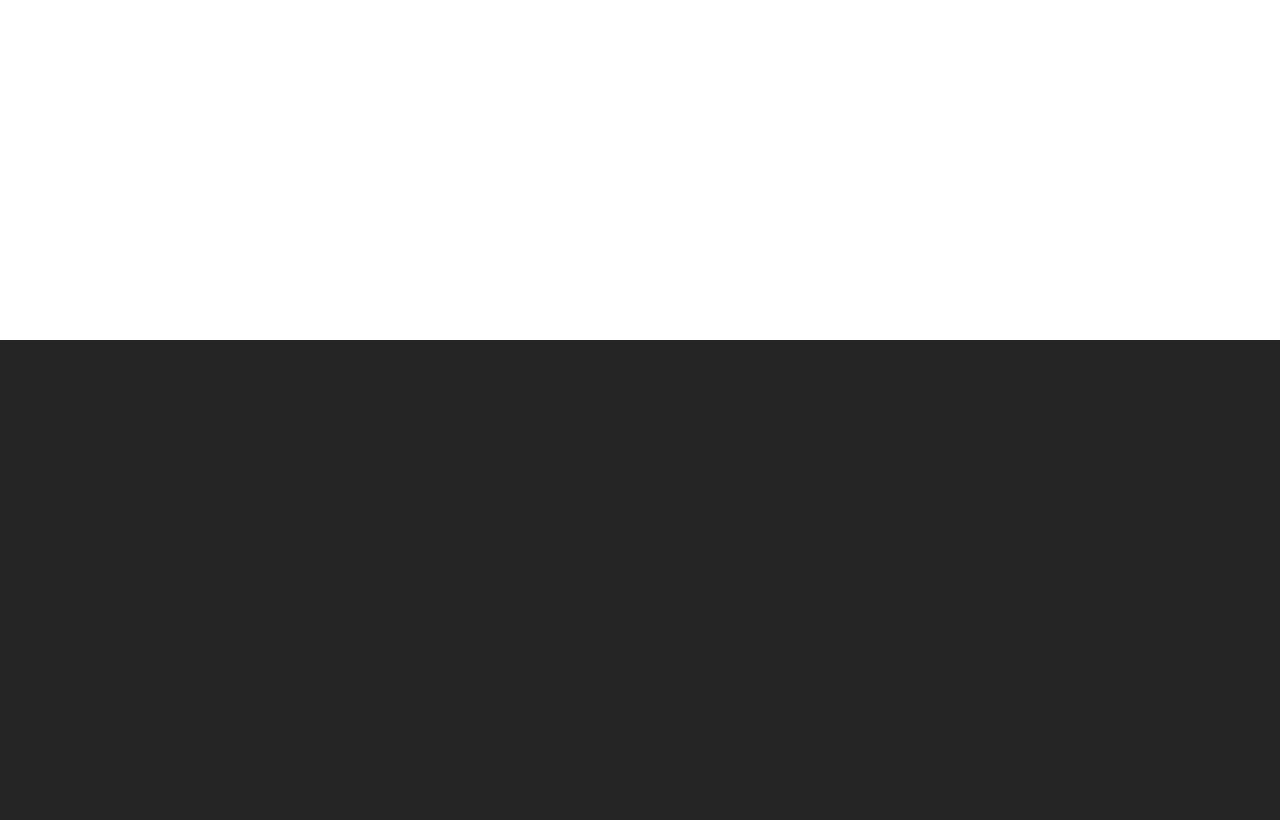
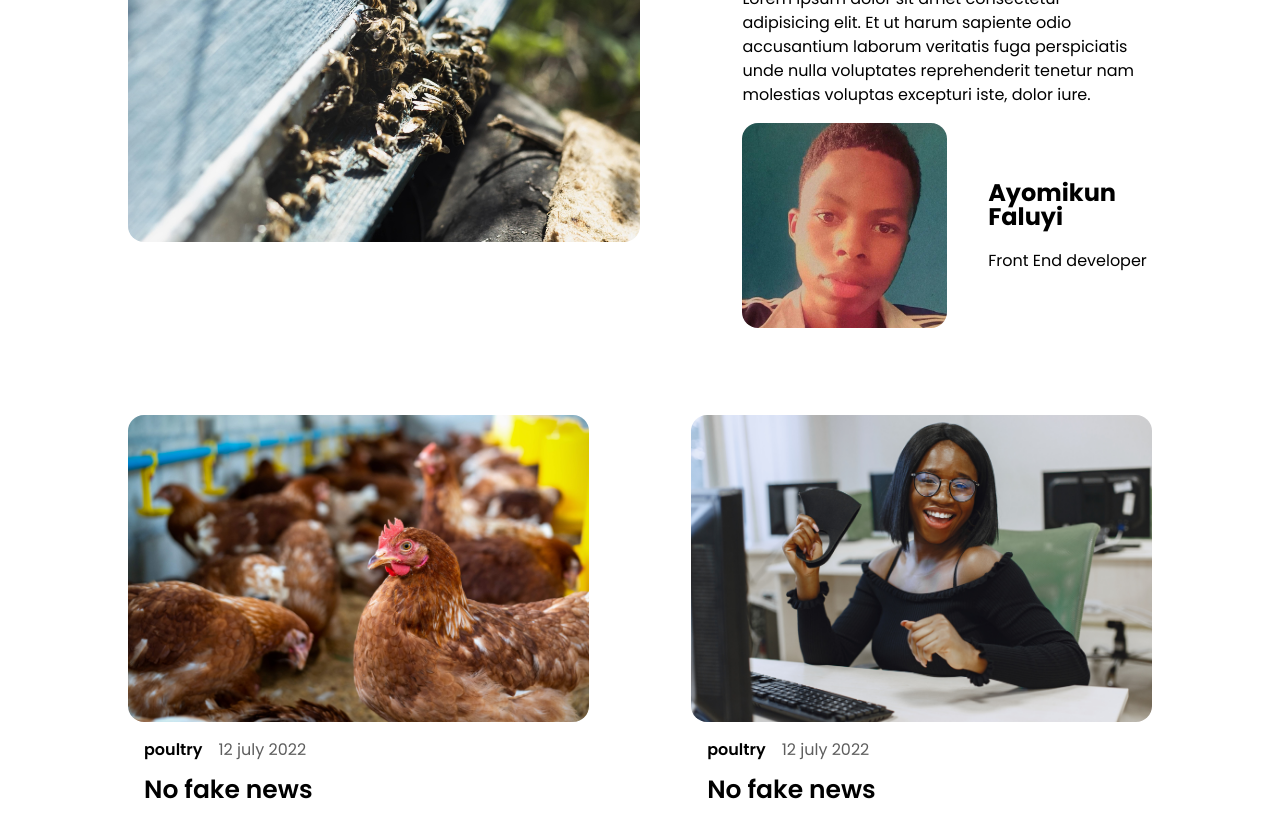
Before and after one commit to dcoder-x/vergiland, a React (Vite) app: page /blog in a window 1280 px wide. Shown: the part 460-1280 px from the top of the page. Before the commit the page ends 800 px from the top, so only its background shows below. Built offline with nearby package versions, Linux system fonts and the light colour scheme.

Commit message:
optimized

```diff
--- a/src/App.jsx
+++ b/src/App.jsx
@@ -9,6 +9,7 @@ import Training from './pages/Training'
 import Contact from './pages/Contact'
 import Services from './pages/Services'
 import Booking from './component/Booking'
+import Blog from './pages/Blog'
 
 function App() {
   const [count, setCount] = useState(0)
@@ -23,6 +24,7 @@ function App() {
         <Route index path='/partnership' element={<Partnership/>} />
         <Route index path='/training' element={<Training/>} />
         <Route index path='/booking' element={<Booking/>} />
+        <Route index path='/blog' element={<Blog/>} />
       </Routes>
       <Footer/>
     </div>
--- a/src/assets/assets.js
+++ b/src/assets/assets.js
@@ -22,6 +22,7 @@ import farmer from "./images/farmer.jpg";
 import services from "./images/services.png";
 import address from "./images/address.png";
 import booking from "./images/booking.png";
+import author from "./images/author.webp";
 import harvest from "./icons/harvest.svg";
 import agriculture from "./icons/agriculture.svg";
 import tractor from "./icons/tractor.svg";
@@ -50,6 +51,7 @@ export const partners = [
 ];
 export const images = {
   hero,
+  author,
   address,
   Logo,
   Logo2,
--- /dev/null
+++ b/src/data/blog.js
@@ -0,0 +1,55 @@
+import { images } from "../assets/assets";
+
+export const blogData=[
+    {
+        title:'No fake news',
+        content:'',
+        img:images.poultry,
+        author:{
+            name:'Ayomikun Faluyi',
+            img:images.author,
+            position:'Front End Developer'
+        }
+    },
+    {
+        title:'No fake news',
+        content:'',
+        img:images.trainee,
+        author:{
+            name:'Ayomikun Faluyi',
+            img:images.author,
+            position:'Front End Developer'
+        }
+    },
+    {
+        title:'No fake news',
+        content:'',
+        img:images.insects,
+        author:{
+            name:'Ayomikun Faluyi',
+            img:images.author,
+            position:'Front End Developer'
+        }
+    },
+    {
+        title:'No fake news',
+        content:'',
+        img:images.intern,
+        author:{
+            name:'Ayomikun Faluyi',
+            img:images.author,
+            position:'Front End Developer'
+        }
+    },
+    {
+        title:'No fake news',
+        content:'',
+        img:images.poultry,
+        author:{
+            name:'Ayomikun Faluyi',
+            img:images.author,
+            position:'Front End Developer'
+        }
+    },
+
+]
--- a/src/data/navData.js
+++ b/src/data/navData.js
@@ -16,6 +16,10 @@ export const navData =[
         link:'/Training'
     },
     {
+        name:'Blog',
+        link:'/blog'
+    },
+    {
         name:'Contact',
         link:'/contact'
     },
--- a/src/index.css
+++ b/src/index.css
@@ -1,9 +1,11 @@
+@import url('https://fonts.googleapis.com/css2?family=Poppins:ital,wght@0,300;0,400;0,500;0,600;0,700;0,800;0,900;1,900&display=swap');
+
 :root {
   font-family: Inter, Avenir, Helvetica, Arial, sans-serif;
   font-size: 16px;
   line-height: 24px;
   font-weight: 400;
-
+  font-family: 'Poppins', sans-serif;
   color-scheme: light dark;
   color: rgba(0, 0, 0, 0.87);
   background-color: #ffffff;
--- /dev/null
+++ b/src/pages/Blog.jsx
@@ -0,0 +1,72 @@
+import React from "react";
+import { images } from "../assets/assets";
+import { blogData } from "../data/blog";
+import "../styles/blog.css";
+
+const Blog = () => {
+  return (
+    <main id="blog">
+      <h1 style={{ fontSize: 50, fontWeight: "900" }}>Blog</h1>
+      <section className="blog-header">
+        <img src={images.insects} alt="" />
+
+        <div className="text">
+          <div className="meta">
+            <div className="category">Insects</div>
+            <div className="date">12 july 2022</div>
+          </div>
+          <div className="title">
+            <h1>Insects on Rampage</h1>
+          </div>
+          <div className="desc">
+            <p>
+              Lorem ipsum dolor sit amet consectetur adipisicing elit. Et ut
+              harum sapiente odio accusantium laborum veritatis fuga
+              perspiciatis unde nulla voluptates reprehenderit tenetur nam
+              molestias voluptas excepturi iste, dolor iure.
+            </p>
+          </div>
+          <div className="author">
+            <img src={images.author} alt="" />
+            <div className="text">
+              <h2 className="name">Ayomikun Faluyi</h2>
+              <p>Front End developer</p>
+            </div>
+          </div>
+        </div>
+      </section>
+      <section className="blog-content">
+        {blogData.map((blog) => {
+          return (
+            <div className="blog-post">
+              <img src={blog.img} alt="" />
+              <div className="text">
+                <div className="meta">
+                  <div className="category">poultry</div>
+                  <div className="date">12 july 2022</div>
+                </div>
+                <div className="title">{blog.title}</div>
+                <div className="post">
+                  {blog.content ||
+                    `Lorem ipsum dolor sit amet consectetur, adipisicing elit.
+                                        Inventore temporibus nisi minima praesentium eligendi rerum
+                                        quis suscipit esse voluptatibus quibusdam omnis a, veritatis enim,
+                                        numquam quaerat dignissimos quam similique. Reprehenderit.`}
+                </div>
+                <div className="author">
+                  <img src={blog.author.img} alt="" />
+                  <div className="text">
+                    <h2 className="name">{blog.author.name}</h2>
+                    <p>{blog.author.position}</p>
+                  </div>
+                </div>
+              </div>
+            </div>
+          );
+        })}
+      </section>
+    </main>
+  );
+};
+
+export default Blog;
--- a/src/pages/Home.jsx
+++ b/src/pages/Home.jsx
@@ -124,9 +124,9 @@ const Home = () => {
                         MISSION
                     </h1>
                     <p className="desc">
-                        Lorem Ipsum is simply dummy text of the printing
-                        and typesetting industry. Lorem Ipsum has been the
-                        industry's standard dummy
+                    The Mission is to contribute immensely to food security
+                    and nutrition through Agricultural Real Estate of
+                    modern technologies and methodologies.
                     </p>
                 </li>
                 <li className="vision">
@@ -134,9 +134,9 @@ const Home = () => {
                         VISION
                     </h1>
                     <p className="desc">
-                        Lorem Ipsum is simply dummy text of the printing
-                        and typesetting industry. Lorem Ipsum has been the
-                        industry's standard dummy
+                    The Vision is to make profiting from agriculture easier and
+                    more consistent for all and sundry without limitation by
+                    boundaries, time, space, skill, social or financial status.
                     </p>
                 </li>
         </section>
--- a/src/pages/Services.jsx
+++ b/src/pages/Services.jsx
@@ -14,7 +14,7 @@ const Services = () => {
       />
       <section className="overview">
         <h1>
-            Vedgiland Overview
+            Vedgiland Farming design System
         </h1>
         <p>
             Vedgiland will engage in the production of fruit and leafy vegetables, poultry and
--- /dev/null
+++ b/src/styles/blog.css
@@ -0,0 +1,117 @@
+#blog{
+    margin-top: 6rem;
+}
+#blog .blog-header{
+    width: 80%;
+    min-height: 70vh;
+    display: flex;
+    align-items: center;
+    justify-content: space-between;
+    margin: 2rem 0;
+}
+#blog .blog-header img{
+    width: 50%;
+    border-radius: 1rem;
+}
+#blog .blog-header .text{
+    width: 40%;
+}
+#blog .blog-header .text .title{
+    font-weight: 700;
+    line-height: 1;
+
+    font-size: 30px;
+    width: 90%;
+}
+#blog .blog-header .text desc{
+    color: rgb(94, 94, 94);
+    width: 90%;
+}
+#blog .blog-content{
+    width: 80%;
+    display: flex;
+    flex-wrap: wrap;
+    align-items: center;
+    justify-content: space-between;
+}
+#blog .blog-post{
+    width: 45%;
+    display: flex;
+    flex-direction: column;
+    margin: 2rem 0;
+}
+#blog .blog-post img{
+    width: 100%;
+    border-radius: 1rem;
+}
+#blog .blog-post .text{
+    width: 90%;
+    margin: 1rem;
+}
+#blog .blog-post .meta,#blog .blog-header .meta{
+    display:flex ;
+    align-items: center;
+    width: 60%;
+    /* justify-content: space-between; */
+}
+#blog .blog-post .meta .category, .blog-header .meta .category{
+    font-weight: 600;
+    margin-right: 1rem;
+}
+#blog .blog-post .meta .date, .blog-header.meta .date{
+    color: rgb(94, 94, 94);
+}
+#blog .blog-post .text .title{
+    font-weight: 600;
+    font-size: 25px;
+    margin: 1rem 0;
+}
+#blog .blog-post .text .post{
+    color: rgb(94, 94, 94);
+    margin: 1rem 0;
+}
+#blog .blog-post .text .author, .blog-header .text .author{
+    display:flex ;
+    align-items: center;
+    width: 100%;
+    justify-content: space-between;
+    margin: 1rem 0;
+}
+#blog .blog-post .text .author img, .blog-header .text .author img{
+    width: 20%;
+    border-radius: 50%;
+    margin-right: 1rem;
+}
+#blog .blog-post .text .author .text .name{
+    font-weight: 600;
+    font-size: 20px;
+}
+#blog .blog-post .text .author .text .position{
+    color: rgb(94, 94, 94);
+
+}
+@media screen and (max-width:800px) {
+    #blog .blog-header{
+        flex-direction: column;
+        width: 100%;
+    }
+    #blog .blog-header img{
+        width: 90%;
+    }
+    #blog .blog-header .text{
+        width: 90%;
+    }
+    #blog .blog-content{
+        flex-direction: column;
+        width: 100%;
+    }
+    #blog .blog-post{
+        width: 90%;
+    }
+    #blog .blog-post .text .author {
+        width: 100%;
+    }
+    #blog .blog-header .text .author img{
+        width: 30%;
+    }
+}
--- a/src/styles/home.css
+++ b/src/styles/home.css
@@ -120,6 +120,9 @@ main {
   font-size: 20px;
   line-height: 31px;
   color: #000000;
+  width: 80%;
+}
+#home .purpose li{
   width: 80%;
 }
 .values {
--- a/src/styles/services.css
+++ b/src/styles/services.css
@@ -5,8 +5,18 @@
     flex-direction: column;
     color: white;
     align-items: center;
-    background: linear-gradient(0deg,#408f407a,#408f407a),url(../assets/images/bgfarm2.png);
+    background: linear-gradient(0deg,#3e3e3e,#408f407a),url(../assets/images/bgfarm2.png);
+    background-position: top;
+    background-repeat: no-repeat;
+    background-size: cover;
+}
+#services .overview h1{
+    font-size: 30px;
+    color: black;
 }
 #services .overview p{
     width: 80%;
+    font-size: 20px;
+
+
 }
```
Also changed, not shown: src/assets/images/author.webp (added).
